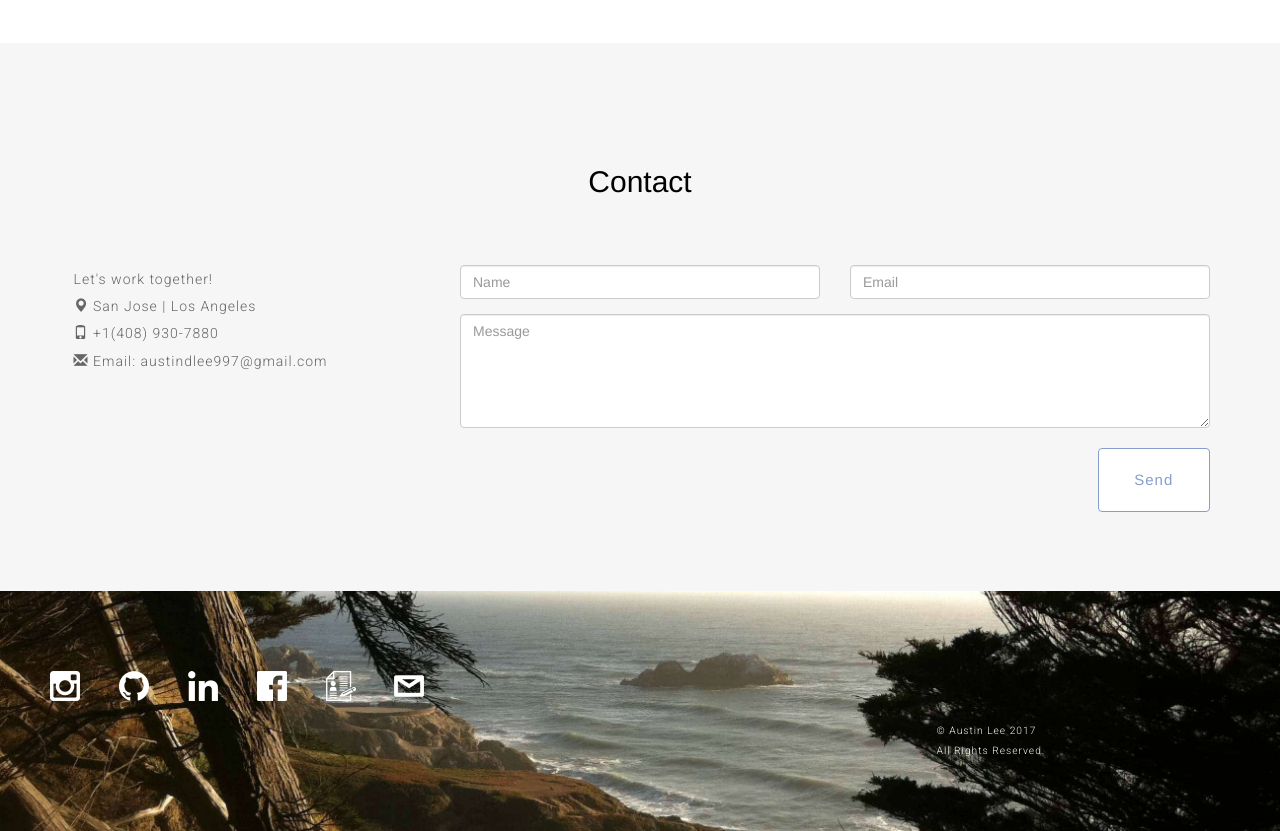
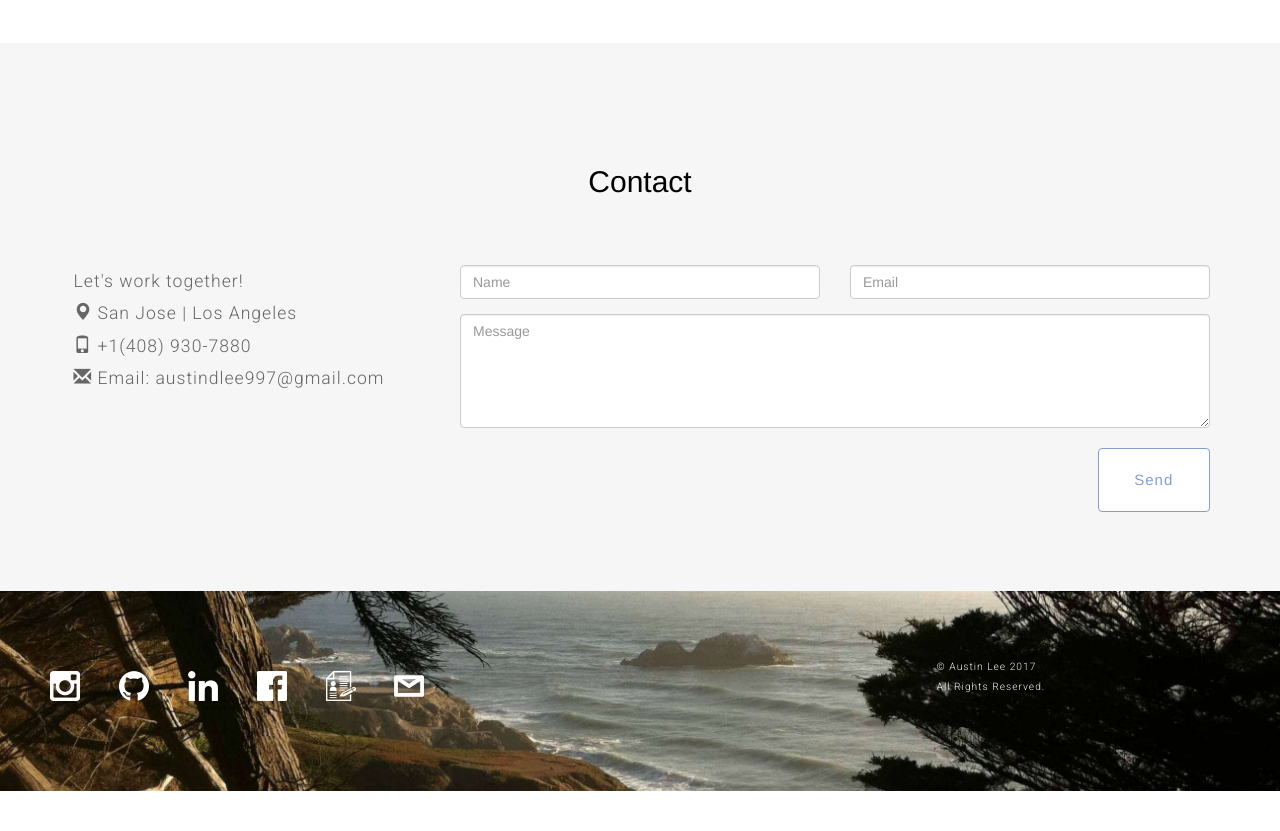
Before and after one commit to austindlee/austindlee.github.io, a plain HTML site: page index.html in a window 1280 px wide. Shown: the part 3580-4411 px from the top of the page. After the commit the page ends 4371 px from the top, so only its background shows below. Drawn offline with nearby package versions, Linux system fonts and the light colour scheme; a web font is replaced by a local one.

Commit message:
third commit

```diff
--- a/main.css
+++ b/main.css
@@ -298,6 +298,7 @@ ul {
   padding-bottom: 5%;
 }
 .contactsection p{
+  font-size: 2.2vh;
   padding: 1%;
 }
 .contactsection glyphicon{
@@ -961,7 +962,7 @@ ul {
 
 .footer{
 	width:100%;
-	height:30vh;
+	height:200px;
 	background: url("sftree.jpg");
 	background-size: cover;
 	overflow: hidden;
@@ -990,7 +991,7 @@ ul {
   font-size: .8vw;
 }
 .footer .cp{
-  padding-top: 10%;
+  padding-top: 5%;
   width: 28%;
   display: inline;
   float: right;
```
